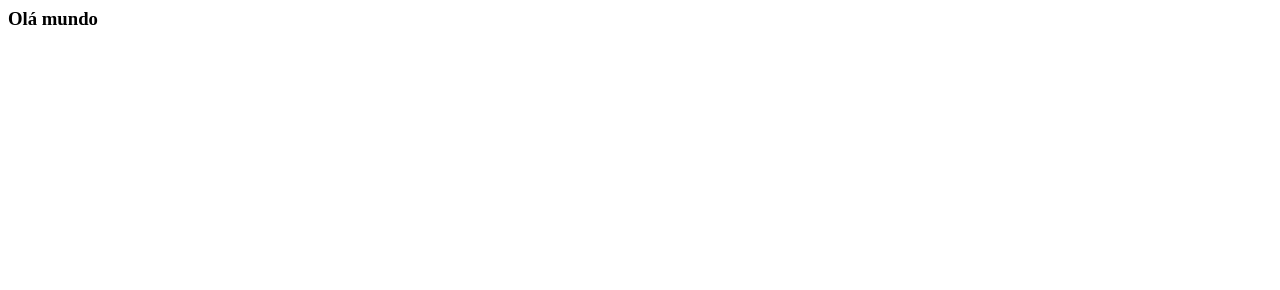
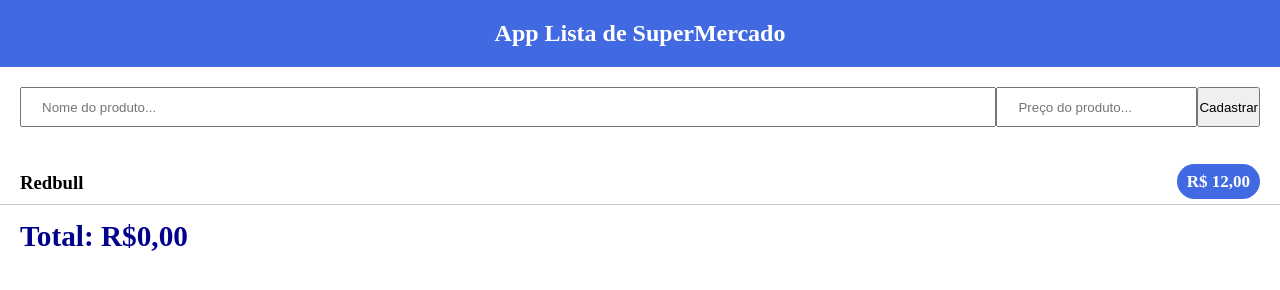
Before and after one commit to JoaoMaganin/supermercado-js, a plain HTML site: page index.html in a window 1280 px wide. Drawn offline with Linux system fonts and the light colour scheme.

Commit message:
Criado o HTML e CSS do site

```diff
--- a/index.html
+++ b/index.html
@@ -3,8 +3,26 @@
         <link rel="stylesheet" href="styles.css">
     </head>
     <body>
-        <h3>Olá mundo</h3>
+        <header>
+            <h2>App Lista de SuperMercado</h2>
+        </header>
 
+        <div class="lista-cadastro">
+            <input type="text" name="nome-produto" placeholder="Nome do produto...">
+            <input type="number" name="valor-produto" placeholder="Preço do produto...">
+            <input type="submit" value="Cadastrar">
+        </div>
+
+        <div class="lista-produtos">
+            <div class="lista-produtos-single">
+                <h3>Redbull</h3>
+                <h3 class="preco-produto"><span>R$ 12,00</span></h3>
+            </div>
+        </div>
+
+        <div class="soma-total">
+            <h3>Total: R$0,00</h3>
+        </div>
 
         <script src="supermercado.js">
 
--- a/styles.css
+++ b/styles.css
@@ -0,0 +1,58 @@
+*{
+    margin: 0;
+    padding: 0;
+    box-sizing: border-box;
+}
+
+header{
+    text-align: center;
+    background-color: royalblue;
+    padding: 20px 0;
+    color: white;
+}
+
+.lista-cadastro{
+    display: flex;
+    margin: 0 20px;
+    padding: 20px 0;
+}
+
+.lista-cadastro input[type=text]{
+    flex: 1;
+    height: 40px;
+    padding-left: 20;
+}
+
+.lista-cadastro input[type=number]{
+    padding-left: 20px;
+}
+
+.lista-produtos-single{
+    display: flex;
+    padding: 10px 0;
+    margin: 15px 0px;
+    border-bottom: 1px solid #ccc;
+}
+
+.lista-produtos-single h3{
+    flex: 1;
+    padding: 0 20px;
+}
+
+h3.preco-produto{
+    text-align: right;
+    font-size: 17px;
+}
+
+h3.preco-produto > span{
+    background-color: royalblue;
+    color: white;
+    border-radius: 20px;
+    padding: 8px 10px;
+}
+
+.soma-total{
+    padding: 0 20px;
+    font-size: 25px;
+    color: darkblue;
+}
```
